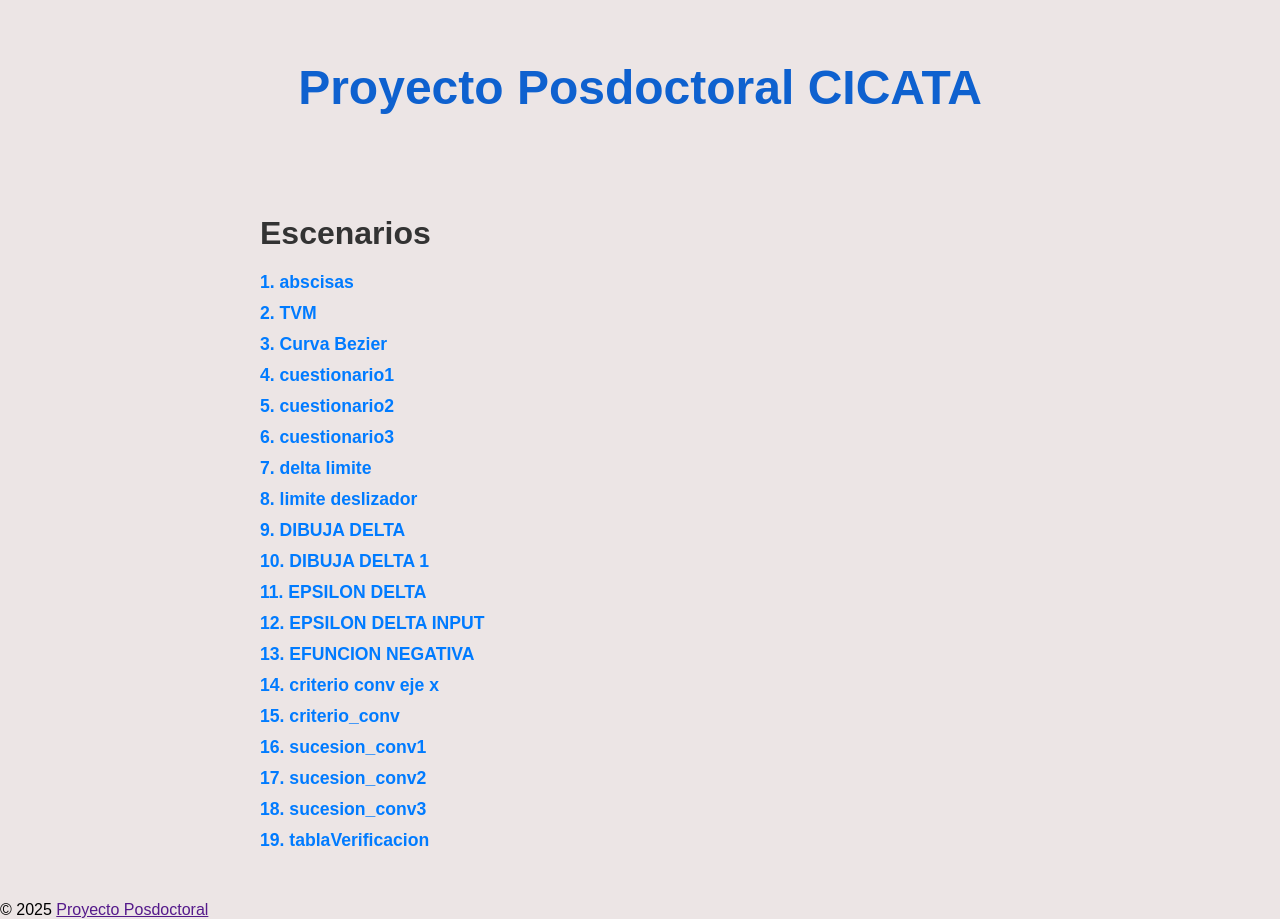
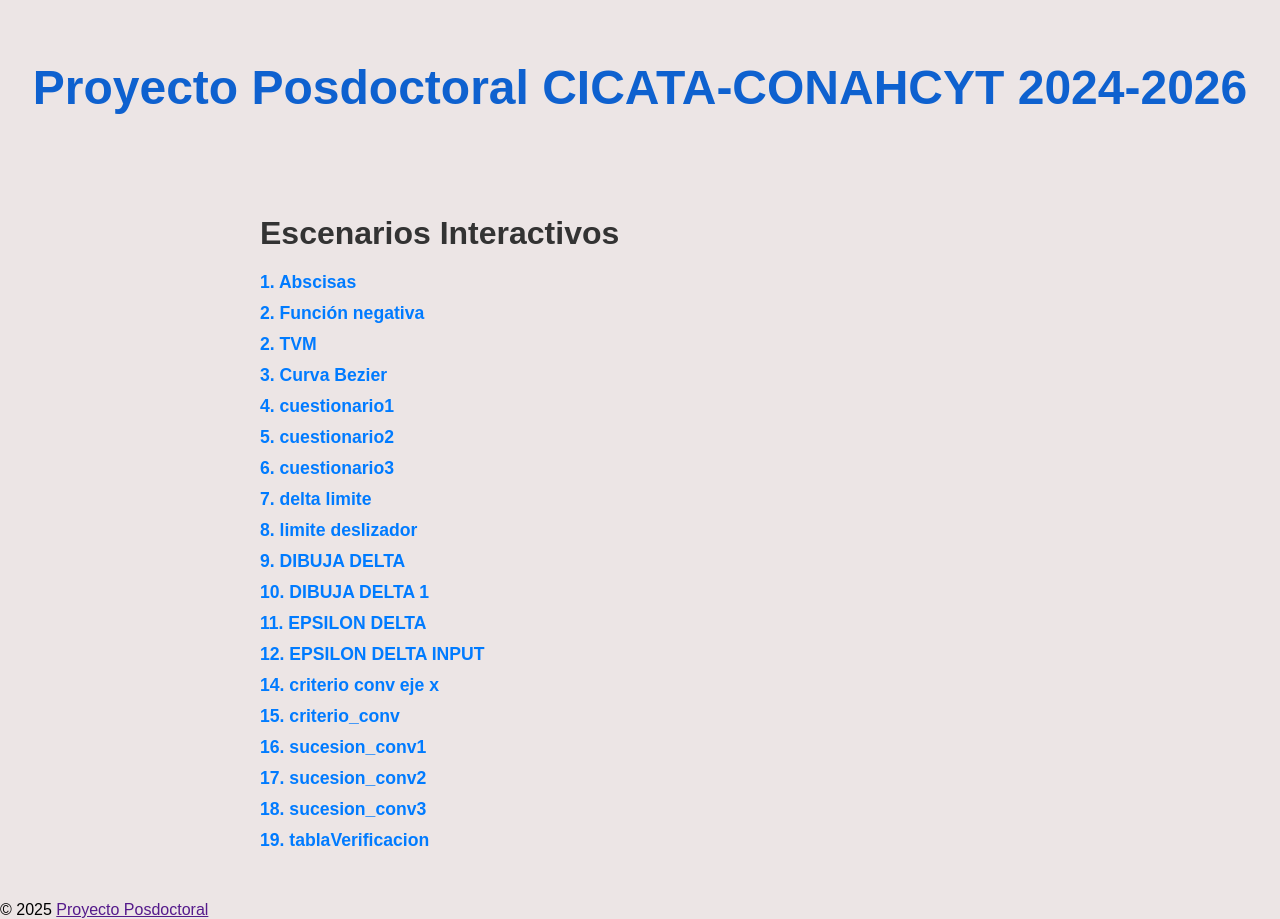
Before and after one commit to GerardoRosas-27/cicata, a plain HTML site: page public/index.html in a window 1280 px wide. Drawn offline with Linux system fonts and the light colour scheme; some packages are replaced by stand-ins of ours.

Commit message:
Primera ordenación de títulos

```diff
--- a/public/index.html
+++ b/public/index.html
@@ -3,7 +3,7 @@
   <head>
     <meta charset="utf-8" />
     <meta name="viewport" content="width=device-width, initial-scale=1" />
-    <title>Proyecto Posdoctoral</title>
+    <title>Proyecto Posdoctoral CICATA-CONAHCYT</title>
     <!-- update the version number as needed -->
     <script defer src="/__/firebase/11.2.0/firebase-app-compat.js"></script>
     <!-- include only the Firebase features as you need -->
@@ -47,11 +47,11 @@
   </head>
   <body>
     <header class="banner">
-      <h1>Proyecto Posdoctoral CICATA</h1>
+      <h1>Proyecto Posdoctoral CICATA-CONAHCYT 2024-2026</h1>
     </header>
 
     <main class="content">
-      <h2>Escenarios</h2>
+      <h2>Escenarios Interactivos</h2>
       <ul class="links">
         <li>
           <a
@@ -59,9 +59,20 @@
             target="_blank"
             rel="noopener noreferrer"
           >
-          1. abscisas
+          1. Abscisas
           </a>
         </li>
+
+        <li>
+          <a
+            href="/escenarios/funcion-negativa-deslizadores/negativo.html"
+            target="_blank"
+            rel="noopener noreferrer"
+          >
+          2. Función negativa
+          </a>
+        </li>
+
         <li>
           <a
             href="/escenarios/tvm/tvm.html"
@@ -162,15 +173,7 @@
           12. EPSILON DELTA INPUT
           </a>
         </li>
-        <li>
-          <a
-            href="/escenarios/funcion-negativa-deslizadores/negativo.html"
-            target="_blank"
-            rel="noopener noreferrer"
-          >
-          13. EFUNCION NEGATIVA
-          </a>
-        </li>
+
         <li>
           <a
             href="/escenarios/sucesion-convergente-revisado/criterio_conv-eje-x.html"
```
